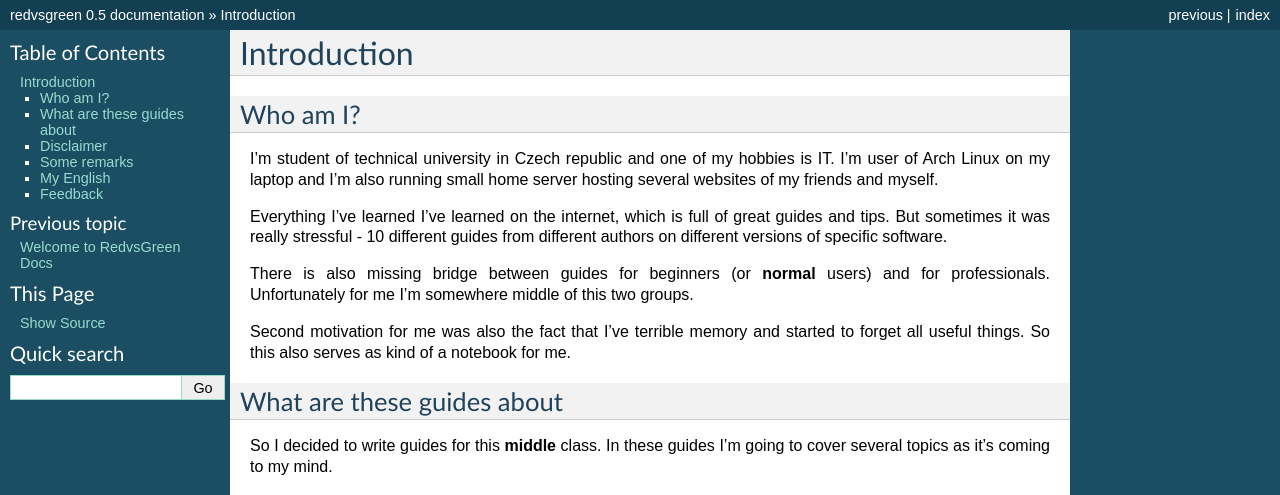
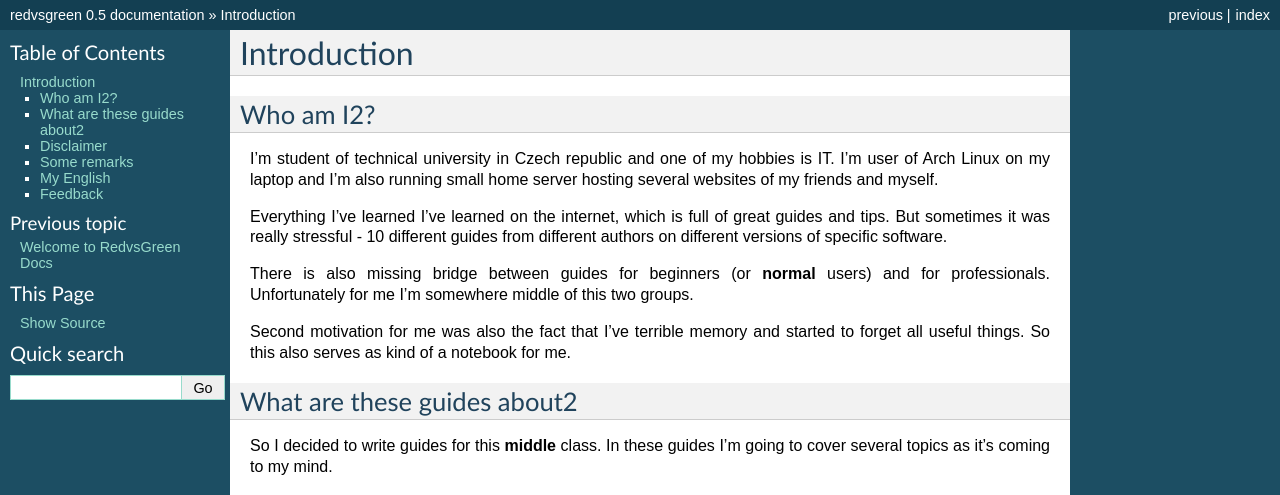
Before and after one commit to RedvsGreen-org/Docs, a Sphinx documentation site: the page built from docs/source/intro.rst, in a window 1280 px wide. Shown: the top 495 px of the page. Built offline with Sphinx 7.4.7, drawn with Linux system fonts in a browser that asks for light colours.

Commit message:
Update intro.rst

```diff
--- a/docs/source/intro.rst
+++ b/docs/source/intro.rst
@@ -1,7 +1,7 @@
 Introduction
 ============
 
-Who am I?
+Who am I2?
 ----------
 
 I'm student of technical university in Czech republic and one of my hobbies is IT. I'm user of Arch Linux on my laptop and I'm also running small home server hosting several websites of my friends and myself.
@@ -12,7 +12,7 @@ There is also missing bridge between guides for beginners (or **normal** users)
 
 Second motivation for me was also the fact that I've terrible memory and started to forget all useful things. So this also serves as kind of a notebook for me.
 
-What are these guides about
+What are these guides about2
 ----------------------------
 
 So I decided to write guides for this **middle** class. In these guides I'm going to cover several topics as it's coming to my mind.
```
